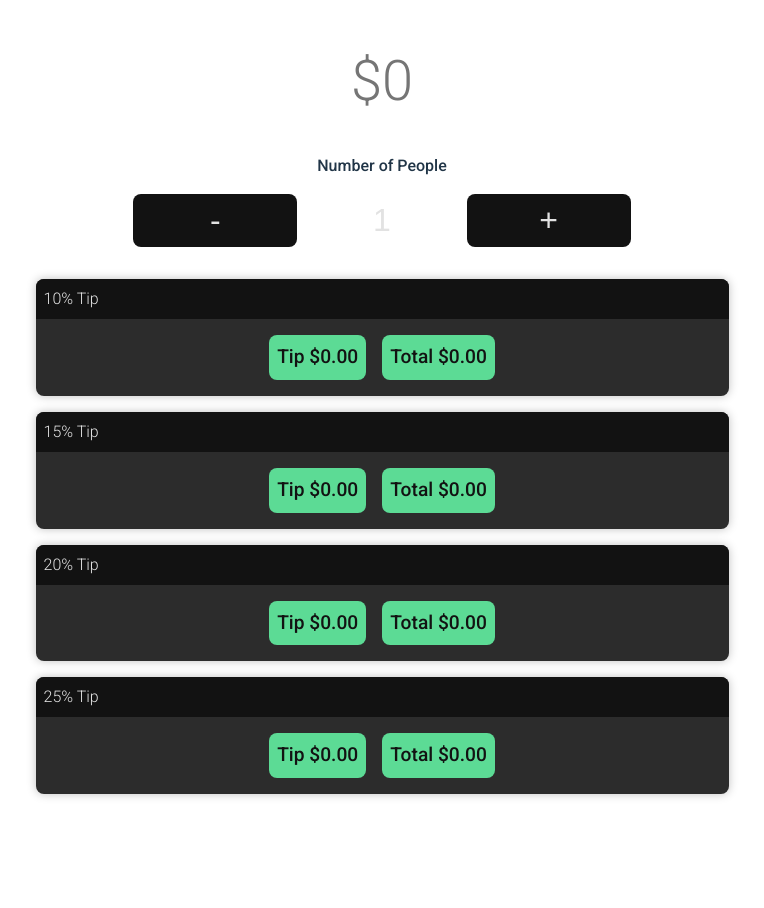
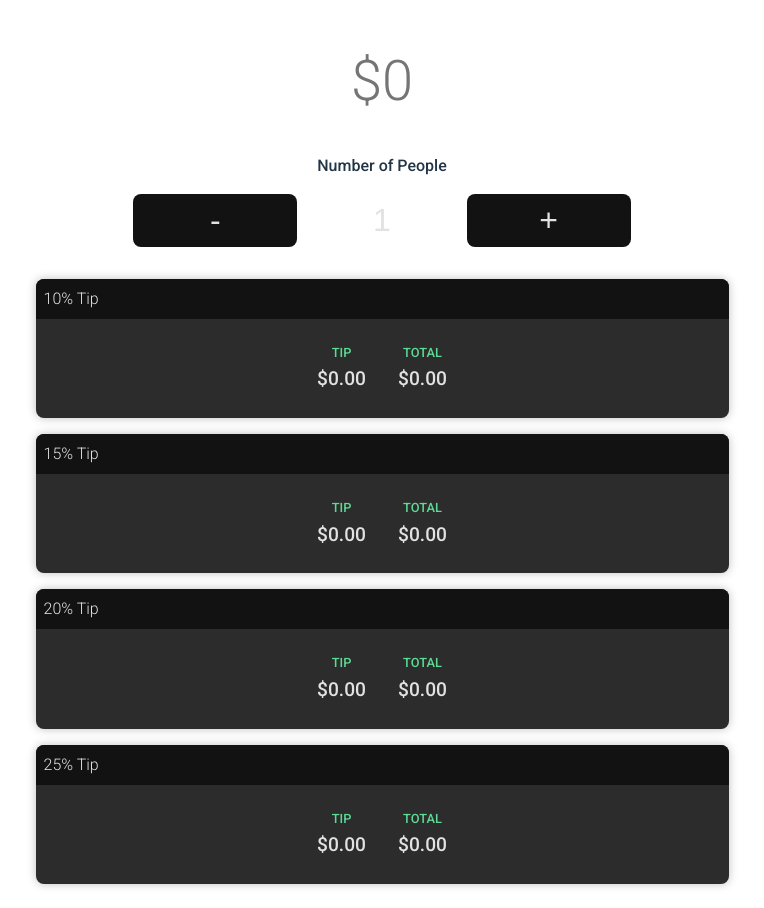
Before and after one commit to pixelsoul/tipsy, a Vue app: page / in a window 1280 px wide. Shown: the whole page, without its empty margins (258-1022 px from the left). Before the commit the page ends 818 px from the top, so only its background shows below. Built offline with nearby package versions, Linux system fonts and the light colour scheme.

Commit message:
some style changes

```diff
--- a/src/components/BillPerPerson.vue
+++ b/src/components/BillPerPerson.vue
@@ -43,8 +43,8 @@ const props = defineProps({
 .bill-per-person__amount {
     font-size: 1.2rem;
     margin: 0.5rem;
-    background-color: var(--primary);
-    color: var(--black);
+    /* background-color: var(--primary); */
+    color: var(--white);
     font-weight: 500;
     padding: 0.4rem;
     border-radius: 0.5rem;
--- a/src/components/TipAmount.vue
+++ b/src/components/TipAmount.vue
@@ -31,10 +31,12 @@ const total = computed(() => {
 
         <div class="tip-amount__data">
             <div class="tip-amount__tip-amount">
-                Tip {{ Currency(tipAmount) }}
+                <span class="top-title">Tip</span>
+                {{ Currency(tipAmount) }}
             </div>
             <div class="tip-amount__total">
-                Total {{ Currency(total) }}
+                <span class="top-title">Total</span>
+                {{ Currency(total) }}
             </div>
         </div>
     </Card>
@@ -52,11 +54,20 @@ const total = computed(() => {
 .tip-amount__total {
     font-size: 1.2rem;
     margin: 0.5rem;
-    background-color: var(--primary);
-    color: var(--black);
+    /* background-color: var(--primary); */
+    color: var(--white);
     font-weight: 500;
     padding: 0.5rem;
     border-radius: 0.5rem;
+}
+
+.top-title {
+    font-size: 0.8rem;
+    font-weight: 500;
+    color: var(--primary);
+    display: block;
+    margin-bottom: 0.2rem;
+    text-transform: uppercase;
 }
 
 @media (min-width: 768px) {
```
